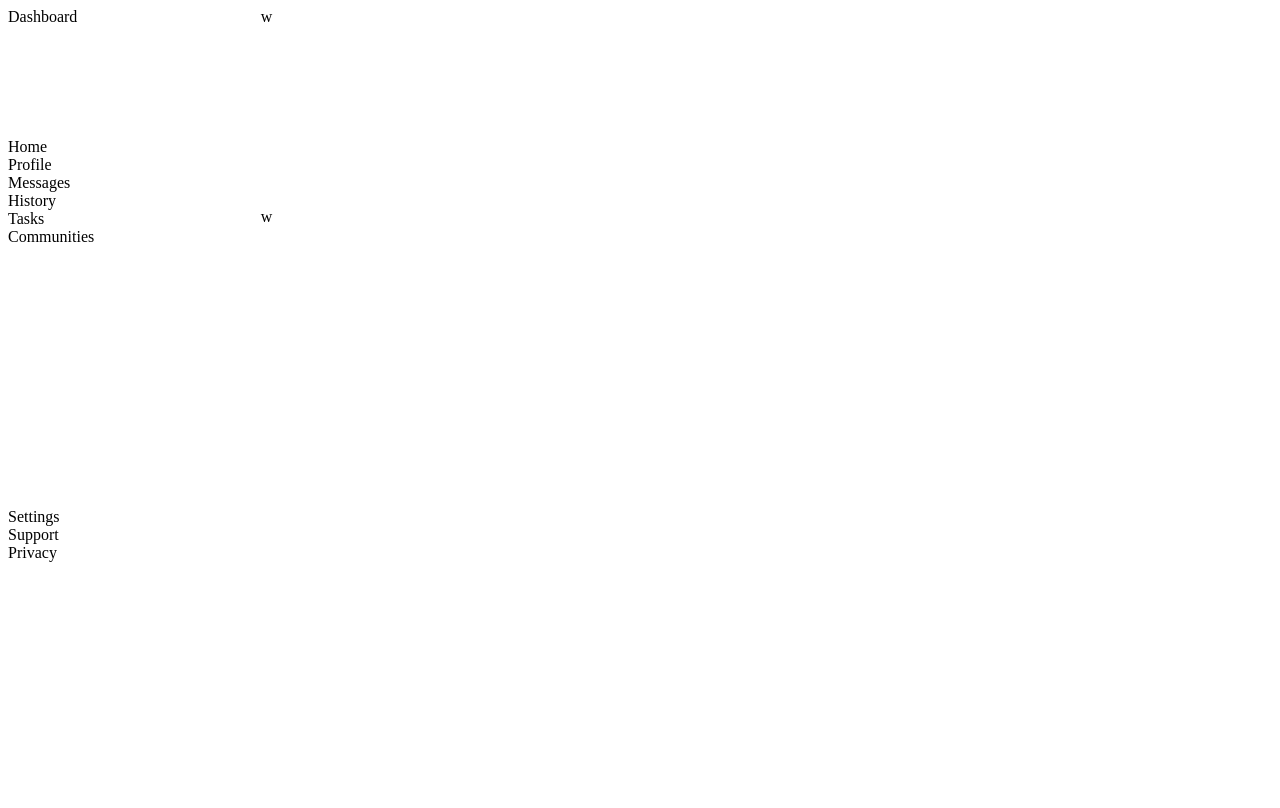
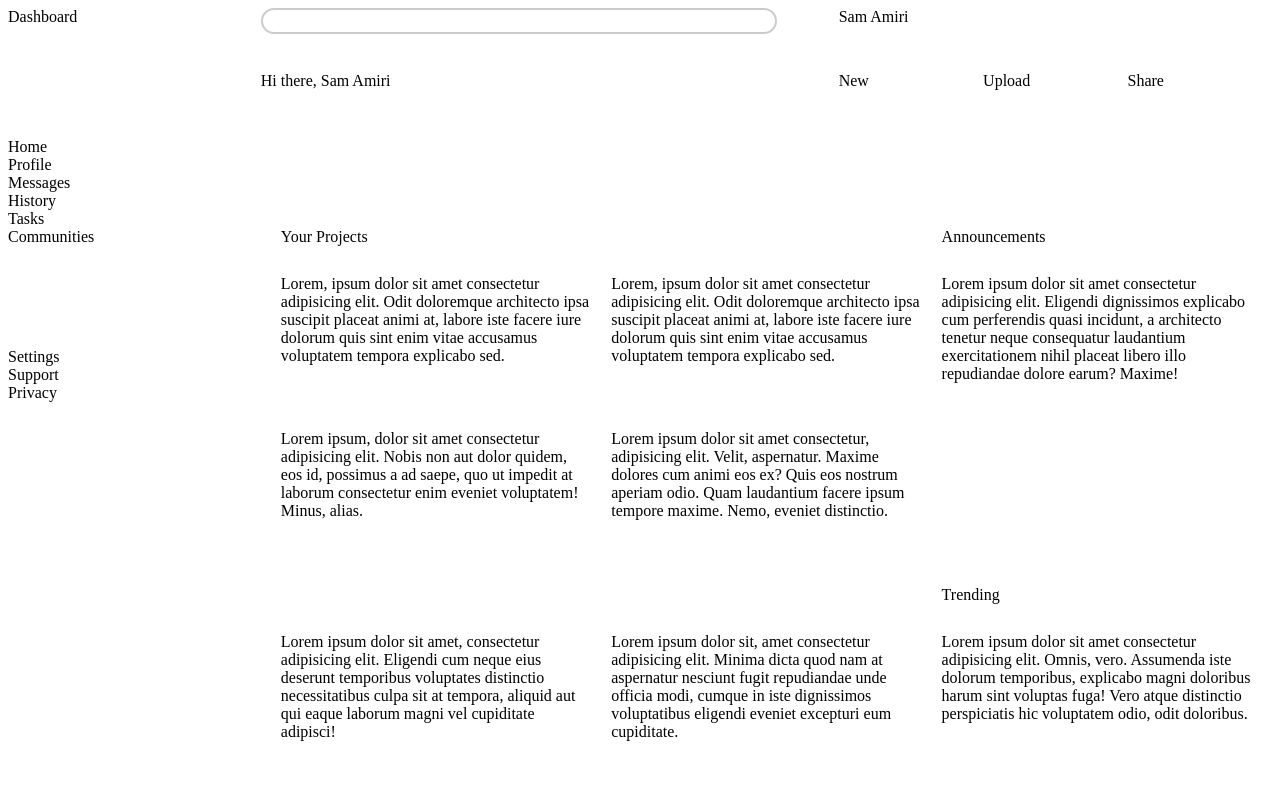
Before and after one commit to samxamiri/Admin-Dashboard, a plain HTML site: page index.html in a window 1280 px wide. Drawn offline with Linux system fonts and the light colour scheme.

Commit message:
save before i fuck up the codebase

```diff
--- a/index.html
+++ b/index.html
@@ -24,8 +24,74 @@
           <div>Privacy</div>
         </div>
       </div>
-      <div class="header">w</div>
-      <div class="main-content">w</div>
+      <div class="header">
+        <div class="search">
+          <input class="search-bar" type="text" />
+        </div>
+        <div class="user">Sam Amiri</div>
+        <div class="greetings">Hi there, Sam Amiri</div>
+        <div class="functions">
+          <div class="New">New</div>
+          <div class="Upload">Upload</div>
+          <div class="Share">Share</div>
+        </div>
+      </div>
+      <div class="main-content">
+        <div>Your Projects</div>
+        <div></div>
+        <div>Announcements</div>
+        <div>
+          Lorem, ipsum dolor sit amet consectetur adipisicing elit. Odit
+          doloremque architecto ipsa suscipit placeat animi at, labore iste
+          facere iure dolorum quis sint enim vitae accusamus voluptatem tempora
+          explicabo sed.
+        </div>
+        <div>
+          Lorem, ipsum dolor sit amet consectetur adipisicing elit. Odit
+          doloremque architecto ipsa suscipit placeat animi at, labore iste
+          facere iure dolorum quis sint enim vitae accusamus voluptatem tempora
+          explicabo sed.
+        </div>
+        <div>
+          Lorem ipsum dolor sit amet consectetur adipisicing elit. Eligendi
+          dignissimos explicabo cum perferendis quasi incidunt, a architecto
+          tenetur neque consequatur laudantium exercitationem nihil placeat
+          libero illo repudiandae dolore earum? Maxime!
+        </div>
+        <div>
+          Lorem ipsum, dolor sit amet consectetur adipisicing elit. Nobis non
+          aut dolor quidem, eos id, possimus a ad saepe, quo ut impedit at
+          laborum consectetur enim eveniet voluptatem! Minus, alias.
+        </div>
+        <div>
+          Lorem ipsum dolor sit amet consectetur, adipisicing elit. Velit,
+          aspernatur. Maxime dolores cum animi eos ex? Quis eos nostrum aperiam
+          odio. Quam laudantium facere ipsum tempore maxime. Nemo, eveniet
+          distinctio.
+        </div>
+        <div></div>
+        <div></div>
+        <div></div>
+        <div>Trending</div>
+        <div>
+          Lorem ipsum dolor sit amet, consectetur adipisicing elit. Eligendi cum
+          neque eius deserunt temporibus voluptates distinctio necessitatibus
+          culpa sit at tempora, aliquid aut qui eaque laborum magni vel
+          cupiditate adipisci!
+        </div>
+        <div>
+          Lorem ipsum dolor sit, amet consectetur adipisicing elit. Minima dicta
+          quod nam at aspernatur nesciunt fugit repudiandae unde officia modi,
+          cumque in iste dignissimos voluptatibus eligendi eveniet excepturi eum
+          cupiditate.
+        </div>
+        <div>
+          Lorem ipsum dolor sit amet consectetur adipisicing elit. Omnis, vero.
+          Assumenda iste dolorum temporibus, explicabo magni doloribus harum
+          sint voluptas fuga! Vero atque distinctio perspiciatis hic voluptatem
+          odio, odit doloribus.
+        </div>
+      </div>
     </div>
   </body>
 </html>
--- a/style.css
+++ b/style.css
@@ -3,21 +3,48 @@ html {
   height: 100%;
 }
 
+.header {
+  display: grid;
+  grid-template-columns: 1fr 0.75fr;
+  grid-template-rows: 4rem 4rem;
+}
+
+.search-bar {
+  width: 500px;
+  padding: 6px;
+  border: 2px solid #ccc;
+  border-radius: 20px; /* This creates the rounded edges */
+  font-size: 9px;
+}
+
 .sidebar-span-2-rows {
   display: grid;
   grid-template-columns: 1fr;
-  grid-template-rows: 5rem 20rem 8rem;
+  grid-template-rows: 5rem 10rem 8rem;
   gap: 50px;
-  size: auto;
+}
+
+.functions {
+  display: grid;
+  grid-template-columns: repeat(3, 1fr);
 }
 
 .container {
   display: grid;
   grid-template-columns: 0.25fr 1fr;
-  grid-template-rows: 0.3fr 0.9fr;
+  grid-template-rows: 0.25fr 0.75fr;
   height: 100%;
 }
 
 .sidebar-span-2-rows {
   grid-row: span 2;
 }
+
+.main-content {
+  height: 540px;
+  display: grid;
+  grid-template-columns: 1fr 1fr 1fr;
+  grid-template-rows: 0.2fr 1fr 1fr 0.2fr 1fr;
+  gap: 20px;
+  padding: 20px;
+}
```
